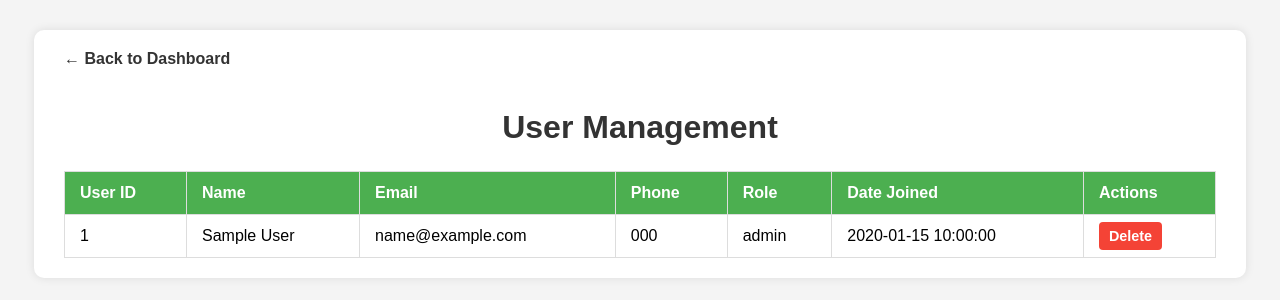
After one commit to shanuka-saranga/Server-Side-Development-Project, a PHP site: page /User_retrival.php in a window 1280 px wide. The commit adds this page. Shown: the top 300 px of the page. Run offline with PHP 8.4, Linux system fonts and the light colour scheme; tables that the repository leaves empty or names only in its code hold one stand-in row (values such as "Sample post").

Commit message:
Refactor user management functionality: create User_retrival.php for user deletion and listing; update dashboard links and styles.

```diff
--- /dev/null
+++ b/admin/User_retrival.php
@@ -0,0 +1,181 @@
+<?php
+// ------------------- USER MANAGEMENT PAGE -------------------
+
+// --- INCLUDE DATABASE CONNECTION ---
+require_once '../config/config.php'; // Adjust path if needed
+
+// --- HANDLE DELETE ACTION ---
+if (isset($_GET['delete_id']) && !empty($_GET['delete_id'])) {
+    $user_id_to_delete = $_GET['delete_id'];
+
+    $sql_delete = "DELETE FROM user WHERE user_id = ?";
+    if ($stmt = $conn->prepare($sql_delete)) {
+        $stmt->bind_param("i", $user_id_to_delete);
+        $stmt->execute();
+        $stmt->close();
+
+        // Redirect to refresh table and clear URL params
+        header("Location: User_retrival.php");
+        exit();
+    }
+}
+
+// --- FETCH ALL USERS ---
+$sql = "SELECT user_id, name, email, phone, role, created_at FROM user";
+$result = $conn->query($sql);
+?>
+<!DOCTYPE html>
+<html lang="en">
+<head>
+    <meta charset="UTF-8">
+    <title>Manage Users - FESTORA</title>
+    <style>
+        body {
+            font-family: Arial, sans-serif;
+            background-color: #f4f4f4;
+            margin: 0; padding: 0;
+        }
+
+        .container {
+            width: 90%;
+            margin: 30px auto;
+            background: #fff;
+            padding: 20px 30px;
+            border-radius: 10px;
+            box-shadow: 0 0 10px rgba(0,0,0,0.1);
+        }
+
+        h1 {
+            text-align: center;
+            color: #333;
+            margin-bottom: 25px;
+        }
+
+        .back-link {
+            display: inline-block;
+            margin-bottom: 20px;
+            text-decoration: none;
+            font-weight: bold;
+            color: #333;
+        }
+        .back-link:hover {
+            color: #4CAF50;
+        }
+
+        /* Table styles */
+        table {
+            width: 100%;
+            border-collapse: collapse;
+            background: #fff;
+        }
+
+        th, td {
+            padding: 12px 15px;
+            border: 1px solid #ddd;
+            text-align: left;
+        }
+
+        th {
+            background-color: #4CAF50;
+            color: white;
+        }
+
+        tr:nth-child(even) { background-color: #f9f9f9; }
+        tr:hover { background-color: #f1f1f1; }
+
+        /* Delete button style */
+        .btn-delete {
+            background-color: #f44336;
+            color: white;
+            padding: 6px 10px;
+            text-decoration: none;
+            border-radius: 4px;
+            font-size: 0.9em;
+            font-weight: bold;
+        }
+        .btn-delete:hover {
+            background-color: #da190b;
+        }
+
+        /* Responsive table */
+        @media (max-width: 768px) {
+            table, thead, tbody, th, td, tr {
+                display: block;
+            }
+            th {
+                position: absolute;
+                top: -9999px;
+                left: -9999px;
+            }
+            td {
+                border: none;
+                position: relative;
+                padding-left: 50%;
+                text-align: right;
+            }
+            td:before {
+                position: absolute;
+                left: 10px;
+                width: 45%;
+                padding-right: 10px;
+                white-space: nowrap;
+                font-weight: bold;
+                text-align: left;
+            }
+            td:nth-of-type(1):before { content: "User ID"; }
+            td:nth-of-type(2):before { content: "Name"; }
+            td:nth-of-type(3):before { content: "Email"; }
+            td:nth-of-type(4):before { content: "Phone"; }
+            td:nth-of-type(5):before { content: "Role"; }
+            td:nth-of-type(6):before { content: "Date Joined"; }
+            td:nth-of-type(7):before { content: "Actions"; }
+        }
+    </style>
+</head>
+<body>
+    <div class="container">
+        <a href="admin.php" class="back-link">&larr; Back to Dashboard</a>
+        <h1>User Management</h1>
+
+        <table>
+            <thead>
+                <tr>
+                    <th>User ID</th>
+                    <th>Name</th>
+                    <th>Email</th>
+                    <th>Phone</th>
+                    <th>Role</th>
+                    <th>Date Joined</th>
+                    <th>Actions</th>
+                </tr>
+            </thead>
+            <tbody>
+                <?php
+                if ($result && $result->num_rows > 0) {
+                    while ($row = $result->fetch_assoc()) {
+                        echo "<tr>";
+                        echo "<td>" . htmlspecialchars($row['user_id']) . "</td>";
+                        echo "<td>" . htmlspecialchars($row['name']) . "</td>";
+                        echo "<td>" . htmlspecialchars($row['email']) . "</td>";
+                        echo "<td>" . htmlspecialchars($row['phone']) . "</td>";
+                        echo "<td>" . htmlspecialchars($row['role']) . "</td>";
+                        echo "<td>" . htmlspecialchars($row['created_at']) . "</td>";
+                        echo "<td>
+                                <a href='User_retrival.php?delete_id=" . htmlspecialchars($row['user_id']) . "'
+                                   class='btn-delete'
+                                   onclick=\"return confirm('Are you sure you want to delete this user?');\">
+                                   Delete
+                                </a>
+                              </td>";
+                        echo "</tr>";
+                    }
+                } else {
+                    echo "<tr><td colspan='7' style='text-align:center;'>No users found</td></tr>";
+                }
+                $conn->close();
+                ?>
+            </tbody>
+        </table>
+    </div>
+</body>
+</html>
--- a/config/config.php
+++ b/config/config.php
@@ -2,7 +2,7 @@
 $servername = "localhost";
 $username = "root";
 $password = "";
-$dbname = "festora_db";
+$dbname = "festora";
 
 $conn = mysqli_connect($servername, $username, $password, $dbname);
 
```
Also changed, not shown: Backend/Admin.php (deleted, +0 -229 lines), admin/dashboard.php (+29 -145 lines), inadex.php (renamed from index.php).
